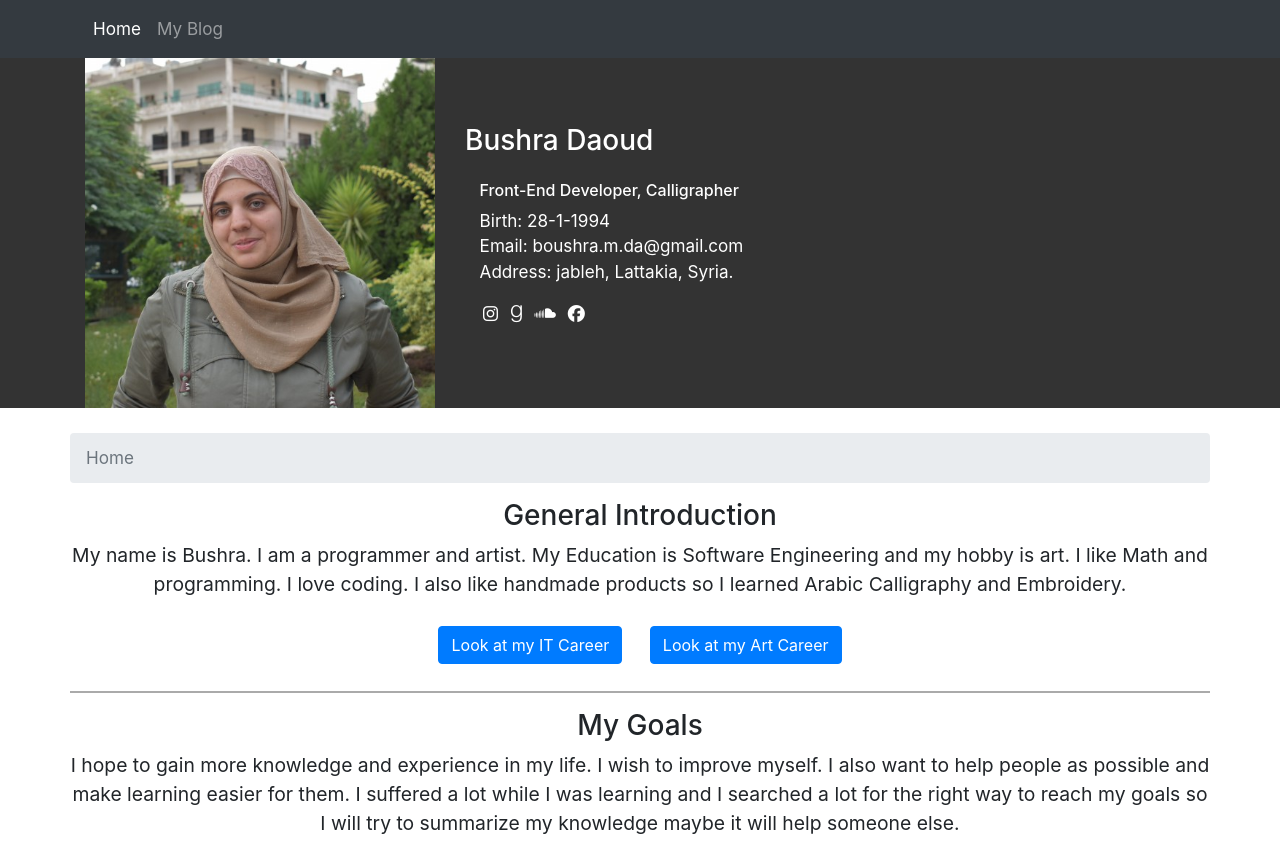
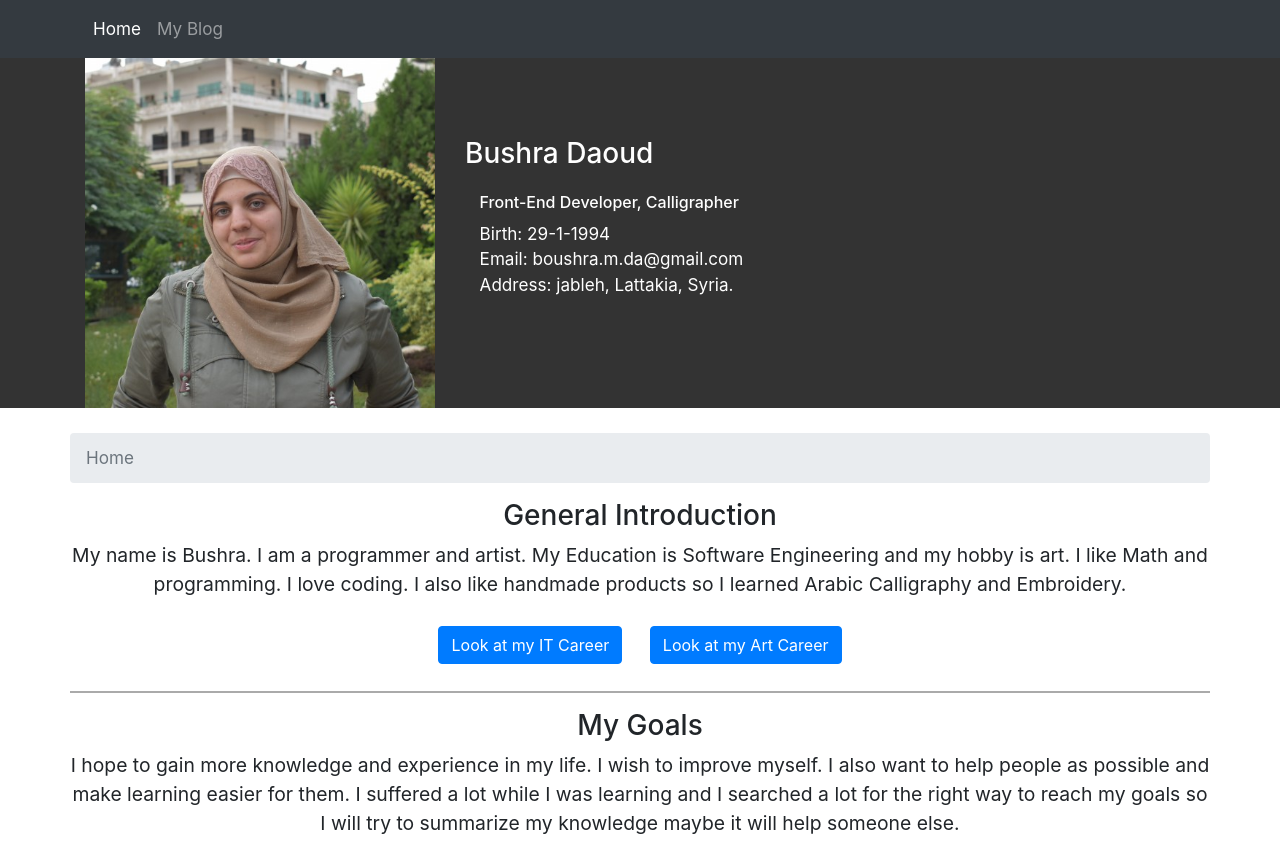
Before and after one commit to BushraDa/FirstResume, a plain HTML site: page index.html in a window 1280 px wide. Shown: the top 841 px of the page. Drawn offline with nearby package versions, Linux system fonts and the light colour scheme.

Commit message:
fixing some issues

```diff
--- a/index.html
+++ b/index.html
@@ -43,20 +43,10 @@
 					<div class="info">
 						<h6>Front-End Developer, Calligrapher</h6>
 						<p>
-							Birth: 28-1-1994 <br>
+							Birth: 29-1-1994 <br>
 							Email: boushra.m.da@gmail.com <br>
 							Address: jableh, Lattakia, Syria. <br>
 						</p>
-						<div class="socialMedia">
-							<a href="https://www.instagram.com/ebd234/" target="_blank">
-								<i class="fab fa-instagram"></i></a>
-							<a href="https://www.goodreads.com/BushraDa" target="_blank">
-								<i class="fab fa-goodreads-g"></i></a>
-							<a href="https://soundcloud.com/bushramda" target="_blank">
-								<i class="fab fa-soundcloud"></i></a>
-							<a href="https://facebook.com/bushra.M.Da" target="_blank">
-								<i class="fab fa-facebook"></i></a>
-						</div>
 					</div>
 				</div>
 			</div>
```
